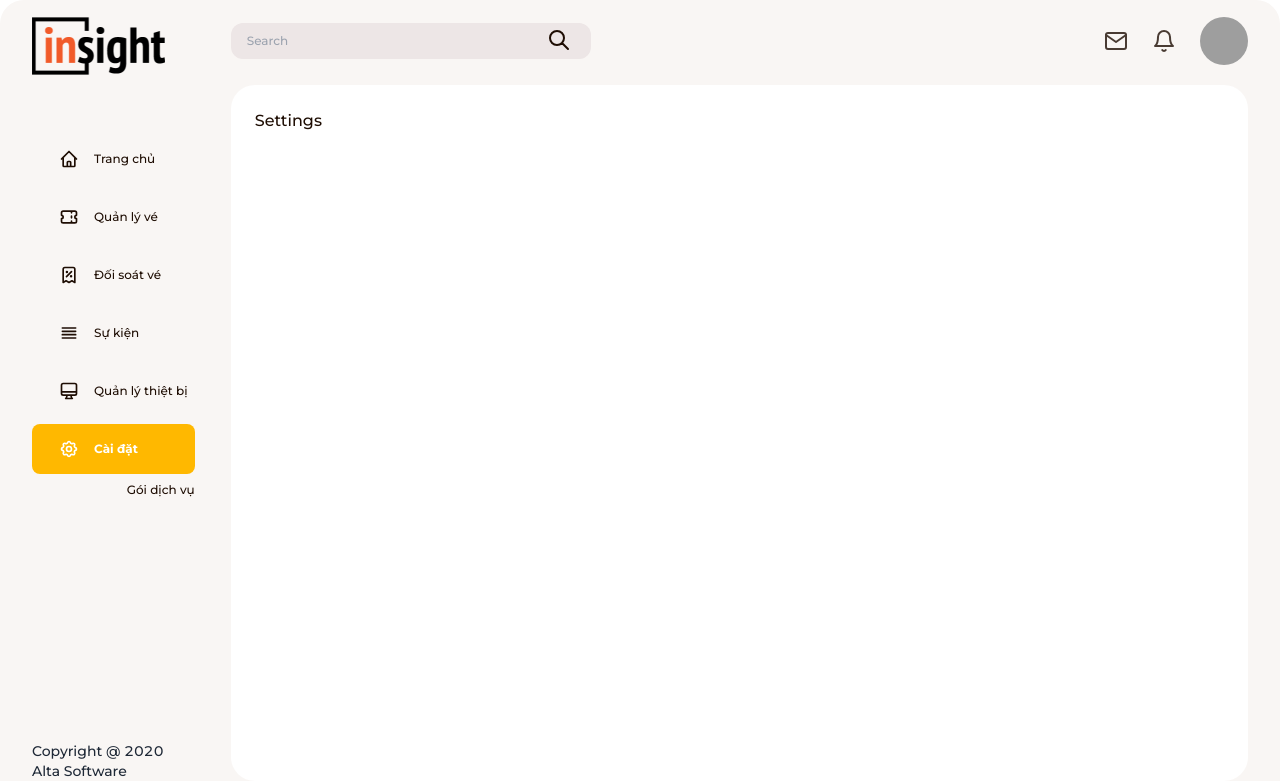
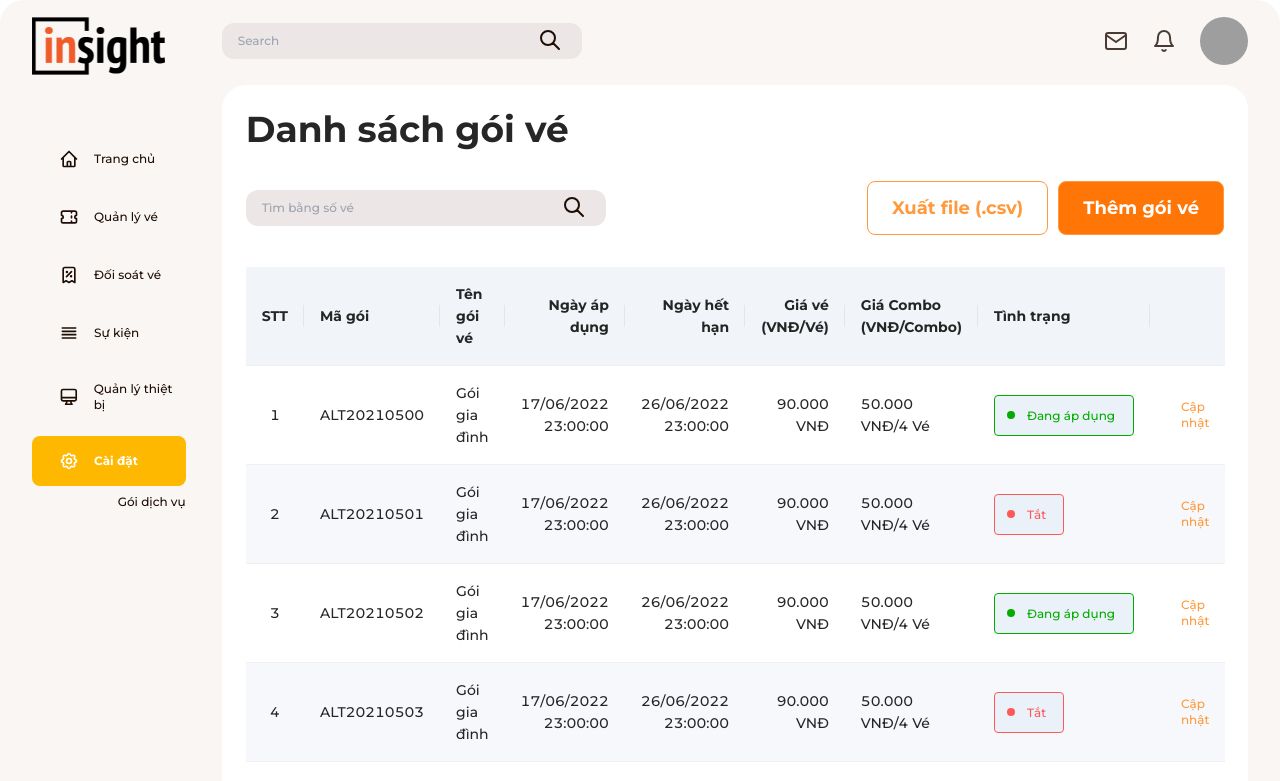
Before and after one commit to qoucname2202/Alta_Ticket_Sales, a React (Create React App) app: page /settings in a window 1280 px wide. Shown: the top 781 px of the page. Built offline with nearby package versions, Linux system fonts and the light colour scheme; grey boxes are pictures that could not be loaded.

Commit message:
Done  List-Package-Ticktet-NoSelect

```diff
--- a/src/pages/CMS/Settings/index.tsx
+++ b/src/pages/CMS/Settings/index.tsx
@@ -1,7 +1,180 @@
-import React from 'react';
+import { FilterIcon, SearchIcon } from '@heroicons/react/outline';
+import { Table } from 'antd';
+import React, { useEffect, useState } from 'react';
+import { AlignType } from 'rc-table/lib/interface';
+import { Link } from 'react-router-dom';
+import { PencilAltIcon } from '@heroicons/react/outline';
+type Props = {};
 
-const Settings = () => {
-  return <div>Settings</div>;
+const columns = [
+  {
+    title: 'STT',
+    dataIndex: 'stt',
+    width: '5%',
+    align: 'center' as AlignType,
+  },
+  {
+    title: 'Mã gói',
+    dataIndex: 'maGoi',
+    width: '5%',
+  },
+
+  {
+    title: 'Tên gói vé',
+    dataIndex: 'tenGoiVe',
+    width: '10%',
+  },
+  {
+    title: 'Ngày áp dụng',
+    dataIndex: 'ngayApDung',
+    width: '10%',
+    align: 'right' as AlignType,
+  },
+  {
+    title: 'Ngày hết hạn',
+    dataIndex: 'ngayHetHan',
+    width: '10%',
+    align: 'right' as AlignType,
+  },
+
+  {
+    title: 'Giá vé (VNĐ/Vé)',
+    dataIndex: 'giaVe',
+    width: '12%',
+    align: 'right' as AlignType,
+  },
+  {
+    title: 'Giá Combo (VNĐ/Combo)',
+    dataIndex: 'giaCombo',
+    width: '15%',
+    align: 'left' as AlignType,
+  },
+  {
+    title: 'Tình trạng',
+    dataIndex: 'tinhTrang',
+    width: '15%',
+    render: (tinhTrang: any) =>
+      tinhTrang ? (
+        <span className='flex items-center gap-x-3 bg-grey-background w-[140px] p-3 rounded border border-solid border-green'>
+          <span className='block h-2 w-2 bg-green rounded-full'></span>
+          <span className='text-green font-medium text-xs leading-[15px]'>
+            Đang áp dụng
+          </span>
+        </span>
+      ) : (
+        <span className='flex items-center gap-x-3 bg-grey-background w-[70px] p-3 rounded border border-solid border-primary-600'>
+          <span className='block h-2 w-2 bg-primary-600 rounded-full'></span>
+          <span className='text-primary-600 font-medium text-xs leading-[15px]'>
+            Tắt
+          </span>
+        </span>
+      ),
+  },
+  {
+    title: '',
+    dataIndex: 'action1',
+    render: (item: any, record: any) => (
+      <Link
+        className='flex items-center gap-x-[15px] text-lg 3xl:text-sm 2xl:text-xs'
+        to={`/settings/update/${record.id}`}
+      >
+        <PencilAltIcon className='w-[20px] text-primary-200' />
+        <span className='text-primary-200'>Cập nhật</span>
+      </Link>
+    ),
+  },
+];
+
+const Settings = (props: Props) => {
+  const [table, setTable] = useState({
+    data: [],
+    pagination: {
+      current: 1,
+      pageSize: 9,
+    },
+    loading: false,
+  });
+
+  useEffect(() => {
+    //Data demo
+    const data = [];
+    for (let index = 0; index < 50; index++) {
+      let temp = {
+        key: index,
+        stt: index + 1,
+        maGoi: `ALT202105${index < 10 ? '0' + index : index}`,
+        tenGoiVe: 'Gói gia đình',
+        ngayApDung: '17/06/2022 23:00:00',
+        ngayHetHan: '26/06/2022 23:00:00',
+        giaVe: '90.000 VNĐ',
+        giaCombo: '50.000 VNĐ/4 Vé',
+        tinhTrang: index % 2 === 0 ? true : false,
+      };
+      data.push(temp);
+    }
+    setTable({ ...table, data: data as any });
+  }, []);
+  const handlePanigationChange = (current: any) => {
+    setTable({ ...table, pagination: { ...table.pagination, current } });
+  };
+  return (
+    <div className='manager-ticket'>
+      <h1 className='text-4xl font-bold mb-8'>Danh sách gói vé</h1>
+      {/* Controls */}
+      <div className='flex items-center mb-8'>
+        <div className='relative w-[360px]'>
+          <input
+            type='text'
+            placeholder='Tìm bằng số vé'
+            className='py-[10px] pl-4 pr-[60px] w-[360px] bg-[#EDE6E6] rounded-xl text-base 3xl:text-sm 2xl:text-xs'
+          />
+          <label className='absolute right-5 top-[10px] cursor-pointer h-6 w-6 2xl:top-[5px]'>
+            <SearchIcon className='text-xl font-light 3xl:text-sm 2xl:text-xs' />
+          </label>
+        </div>
+        <div className='flex gap-x-[10px] ml-auto'>
+          <div className='btn'>Xuất file (.csv)</div>
+          <div className='btn flex items-center bg-primary '>
+            <span className='text-white text-lg font-bold leading-[26px]'>
+              Thêm gói vé
+            </span>
+          </div>
+        </div>
+      </div>
+      {/* Table */}
+      <Table
+        className='mt-4'
+        columns={columns}
+        dataSource={table.data}
+        pagination={{
+          ...table.pagination,
+          onChange: handlePanigationChange,
+          position: ['bottomCenter'],
+          nextIcon: (status: any) => {
+            if (status.disabled) {
+              return (
+                <i className='fa fa-caret-right text-grey-400 text-lg'></i>
+              );
+            } else {
+              return (
+                <i className='fa fa-caret-right text-primary-200 text-lg'></i>
+              );
+            }
+          },
+          prevIcon: (status: any) => {
+            if (status.disabled) {
+              return <i className='fa fa-caret-left text-grey-400 text-lg'></i>;
+            } else {
+              return (
+                <i className='fa fa-caret-left text-primary-200 text-lg'></i>
+              );
+            }
+          },
+        }}
+        loading={table.loading}
+      />
+    </div>
+  );
 };
 
 export default Settings;
```
